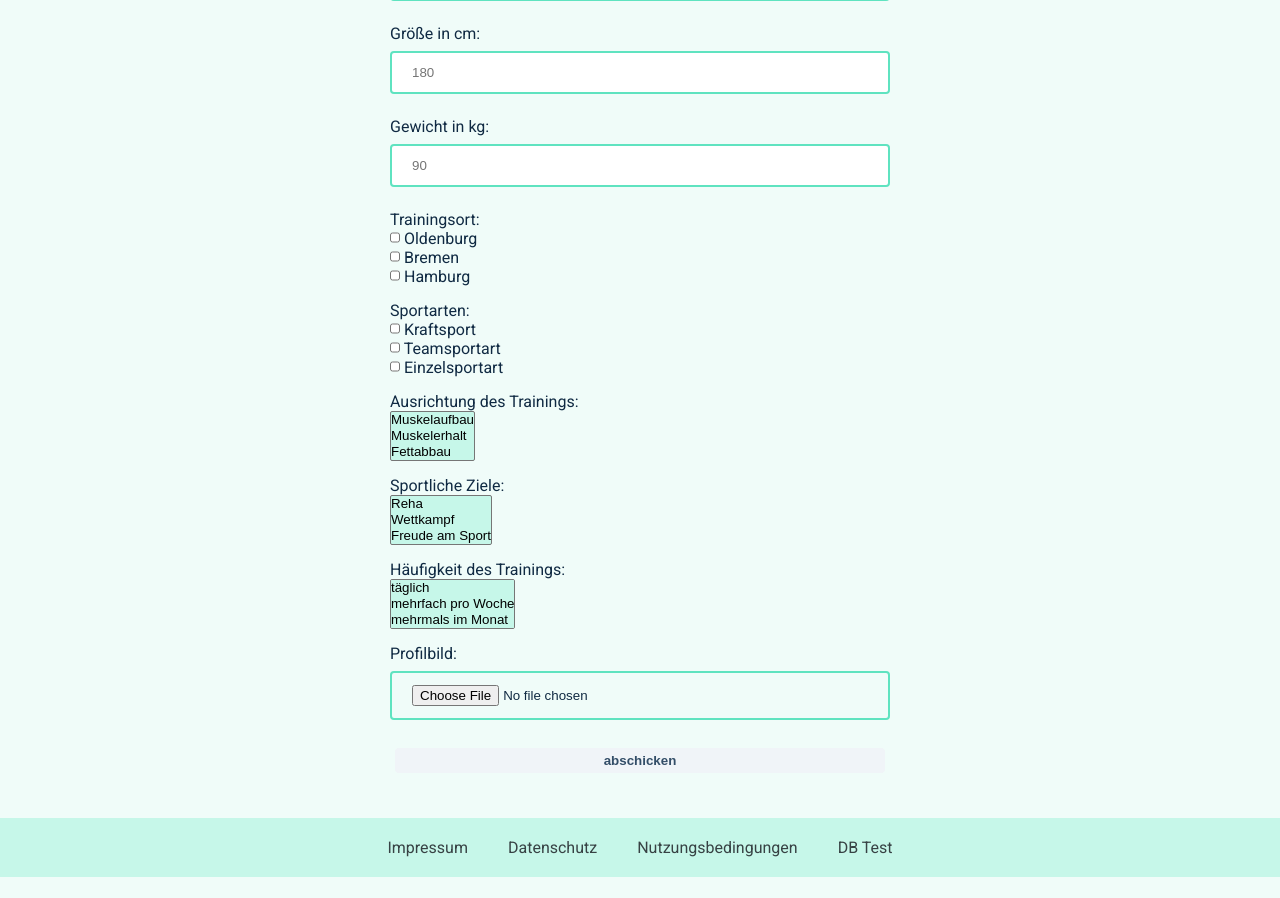
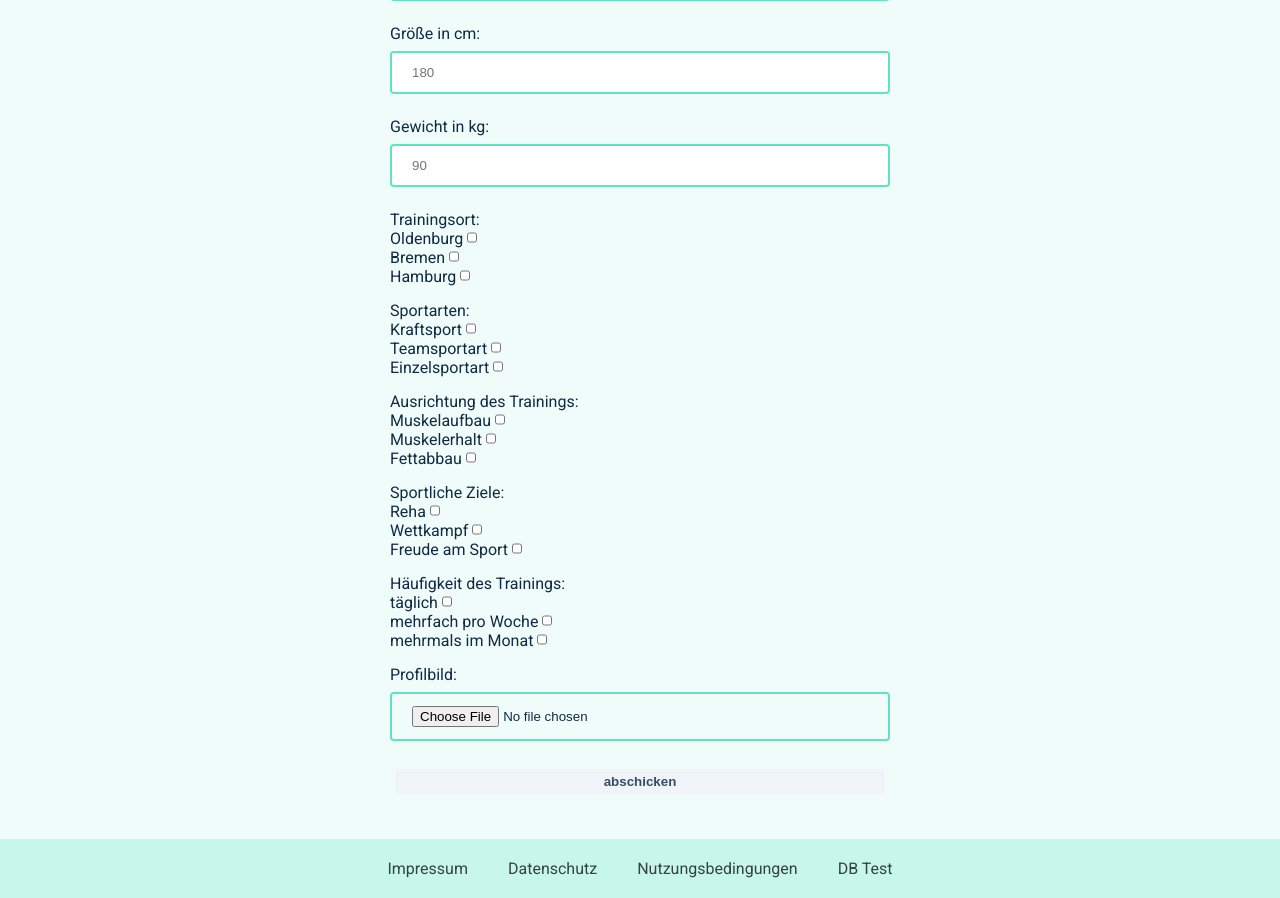
Before and after one commit to LennartBerg/Webprog, a PHP site: page /Registrieren.php in a window 1280 px wide. Shown: the part 802-1700 px from the top of the page. Before the commit the page ends 1679 px from the top, so only its background shows below. Run offline with PHP 8.4, Linux system fonts and the light colour scheme.

Commit message:
Registrieren und Einloggen

```diff
--- a/Registrieren.php
+++ b/Registrieren.php
@@ -42,43 +42,62 @@ $form_registrieren = isset($_SESSION['form_registrierung']) ? $_SESSION['form_re
                        value="<?php echo htmlspecialchars($form_registrieren['weight'] ?? ''); ?>">
             </label>
             <p>Trainingsort:<br>
+                <label class="registerLabel" for="trainingLocation"> Oldenburg
                 <input class="registerInput" type="checkbox" id="trainingLocation" name="Oldenburg" value="Oldenburg" <?php echo (isset($form_registrieren['trainingLocation']) && $form_registrieren['trainingLocation'] == 'Oldenburg') ? 'checked' : ''; ?>>
-                <label class="registerLabel" for="trainingLocation"> Oldenburg</label><br>
+                </label><br>
+                <label class="registerLabel" for="trainingLocation"> Bremen
                 <input class="registerInput" type="checkbox" id="trainingLocation" name="Bremen" value="Bremen" <?php echo (isset($form_registrieren['trainingLocation']) && $form_registrieren['trainingLocation'] == 'Bremen') ? 'checked' : ''; ?>>
-                <label class="registerLabel" for="trainingLocation"> Bremen</label><br>
+                </label><br>
+                <label class="registerLabel" for="trainingLocation"> Hamburg
                 <input class="registerInput" type="checkbox" id="trainingLocation" name="Hamburg" value="Hamburg" <?php echo (isset($form_registrieren['trainingLocation']) && $form_registrieren['trainingLocation'] == 'Hamburg') ? 'checked' : ''; ?>>
-                <label class="registerLabel" for="trainingLocation"> Hamburg</label><br>
+                </label><br>
             </p>
-            <label for="sportstypes">Sportarten:<br>
+            <p>Sportarten:<br>
+                <label class="registerLabel" for="weightlifting"> Kraftsport
                 <input class="registerInput" type="checkbox" id="sportstypes" name="weightlifting" value="weightlifting" <?php echo (isset($form_registrieren['sportstypes']) && in_array('weightlifting', $form_registrieren['sportstypes'])) ? 'checked' : ''; ?>>
-                <label class="registerLabel" for="weightlifting"> Kraftsport</label><br>
+                </label><br>
+                <label class="registerLabel" for="teamsports"> Teamsportart
                 <input class="registerInput" type="checkbox" id="sportstypes" name="teamsports" value="teamsports" <?php echo (isset($form_registrieren['sportstypes']) && in_array('teamsports', $form_registrieren['sportstypes'])) ? 'checked' : ''; ?>>
-                <label class="registerLabel" for="teamsports"> Teamsportart</label><br>
+                </label><br>
+                <label class="registerLabel" for="individualsports"> Einzelsportart
                 <input class="registerInput" type="checkbox" id="sportstypes" name="individualsports" value="individualsports" <?php echo (isset($form_registrieren['sportstypes']) && in_array('individualsports', $form_registrieren['sportstypes'])) ? 'checked' : ''; ?>>
-                <label class="registerLabel" for="individualsports"> Einzelsportart</label><br>
-            </label>
-            <label for="goals">Ausrichtung des Trainings:<br>
-                <select name="goals" size="3" id="goals">
-                    <option value="gain" <?php echo (isset($form_registrieren['goals']) && $form_registrieren['goals'] == 'gain') ? 'selected' : ''; ?>>Muskelaufbau</option>
-                    <option value="hold" <?php echo (isset($form_registrieren['goals']) && $form_registrieren['goals'] == 'hold') ? 'selected' : ''; ?>>Muskelerhalt</option>
-                    <option value="lose" <?php echo (isset($form_registrieren['goals']) && $form_registrieren['goals'] == 'lose') ? 'selected' : ''; ?>>Fettabbau</option>
-                </select>
-            </label>
-            <label for="motivation">Sportliche Ziele:<br>
-                <select name="motivation" size="3" id="motivation">
-                    <option value="reha" <?php echo (isset($form_registrieren['motivation']) && $form_registrieren['motivation'] == 'reha') ? 'selected' : ''; ?>>Reha</option>
-                    <option value="competition" <?php echo (isset($form_registrieren['motivation']) && $form_registrieren['motivation'] == 'competition') ? 'selected' : ''; ?>>Wettkampf</option>
-                    <option value="fun" <?php echo (isset($form_registrieren['motivation']) && $form_registrieren['motivation'] == 'fun') ? 'selected' : ''; ?>>Freude am Sport</option>
-                </select>
-            </label>
-            <label for="frequency">Häufigkeit des Trainings:<br>
-                <select name="frequency" size="3" id="frequency">
-                    <option value="daily" <?php echo (isset($form_registrieren['frequency']) && $form_registrieren['frequency'] == 'daily') ? 'selected' : ''; ?>>täglich</option>
-                    <option value="multipleperweek" <?php echo (isset($form_registrieren['frequency']) && $form_registrieren['frequency'] == 'multipleperweek') ? 'selected' : ''; ?>>mehrfach pro Woche</option>
-                    <option value="weekly" <?php echo (isset($form_registrieren['frequency']) && $form_registrieren['frequency'] == 'weekly') ? 'selected' : ''; ?>>mehrmals im Monat</option>
-                    <option value="less" <?php echo (isset($form_registrieren['frequency']) && $form_registrieren['frequency'] == 'less') ? 'selected' : ''; ?>>seltener</option>
-                </select>
-            </label>
+                </label><br>
+            </p>
+            <p>
+            Ausrichtung des Trainings:<br>
+                    <label class="registerLabel" for="gain"> Muskelaufbau
+                    <input class="registerInput" type="checkbox" id="goals" name="gain" value="gain" <?php echo (isset($form_registrieren['goals']) && $form_registrieren['goals'] == 'gain') ? 'checked' : ''; ?>>
+                    </label><br>
+                    <label class="registerLabel" for="hold"> Muskelerhalt
+                    <input class="registerInput" type="checkbox" id="goals" name="hold" value="hold" <?php echo (isset($form_registrieren['goals']) && $form_registrieren['goals'] == 'hold') ? 'checked' : ''; ?>>
+                    </label><br>
+                    <label class="registerLabel" for="lose"> Fettabbau
+                    <input class="registerInput" type="checkbox" id="goals" name="lose" value="lose" <?php echo (isset($form_registrieren['goals']) && $form_registrieren['goals'] == 'lose') ? 'checked' : ''; ?>>
+                    </label><br>
+            </p>
+            <p>Sportliche Ziele:<br>
+                <label class="registerLabel" for="reha"> Reha
+                    <input class="registerInput" type="checkbox" id="motivation" name="reha" value="reha" <?php echo (isset($form_registrieren['motivation']) && $form_registrieren['motivation'] == 'reha') ? 'checked' : ''; ?>>
+                   </label><br>
+                <label class="registerLabel" for="competition"> Wettkampf
+                    <input class="registerInput" type="checkbox" id="motivation" name="competition" value="competition" <?php echo (isset($form_registrieren['motivation']) && $form_registrieren['motivation'] == 'competition') ? 'checked' : ''; ?>>
+                    </label><br>
+                <label class="registerLabel" for="fun"> Freude am Sport
+                    <input class="registerInput" type="checkbox" id="motivation" name="fun" value="fun" <?php echo (isset($form_registrieren['motivation']) && $form_registrieren['motivation'] == 'fun') ? 'checked' : ''; ?>>
+                    </label><br>
+            </p>
+            <p>
+            Häufigkeit des Trainings:<br>
+                <label class="registerLabel" for="daily"> täglich
+                    <input class="registerInput" type="checkbox" id="frequency" name="daily" value="daily" <?php echo (isset($form_registrieren['frequency']) && $form_registrieren['frequency'] == 'daily') ? 'checked' : ''; ?>>
+                    </label><br>
+                <label class="registerLabel" for="multipleperweek"> mehrfach pro Woche
+                    <input class="registerInput" type="checkbox" id="frequency" name="multipleperweek" value="multipleperweek" <?php echo (isset($form_registrieren['frequency']) && $form_registrieren['frequency'] == 'multipleperweek') ? 'checked' : ''; ?>>
+                    </label><br>
+                <label class="registerLabel" for="weekly"> mehrmals im Monat
+                    <input class="registerInput" type="checkbox" id="frequency" name="weekly" value="weekly" <?php echo (isset($form_registrieren['frequency']) && $form_registrieren['frequency'] == 'weekly') ? 'checked' : ''; ?>>
+                   </label><br>
+            </p>
             <label for="profile_picture">Profilbild:<input type="file" id="profile_picture" name="profile_picture" accept="image/*"></label>
             <button class="button" type="submit"><b>abschicken</b></button>
         </form>
```
Also changed, not shown: Einloggen.php (+6 -2 lines).
